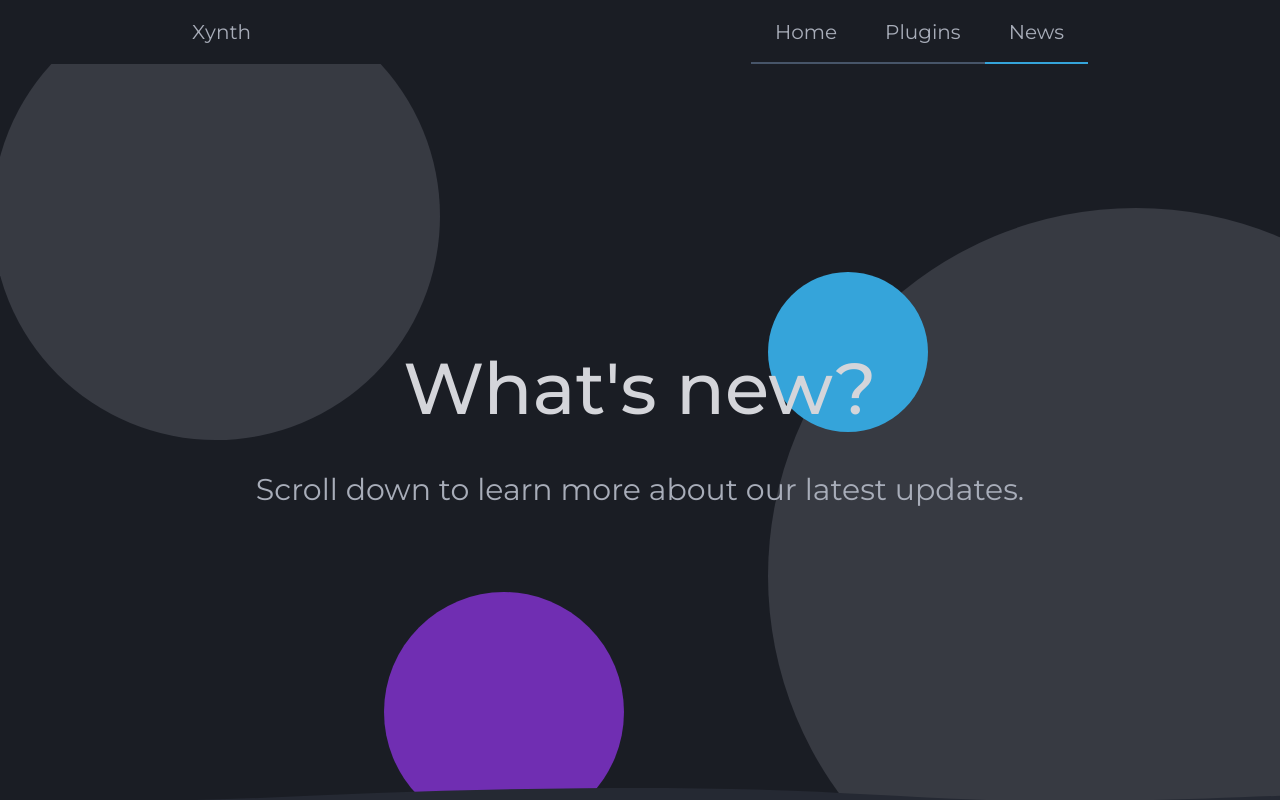
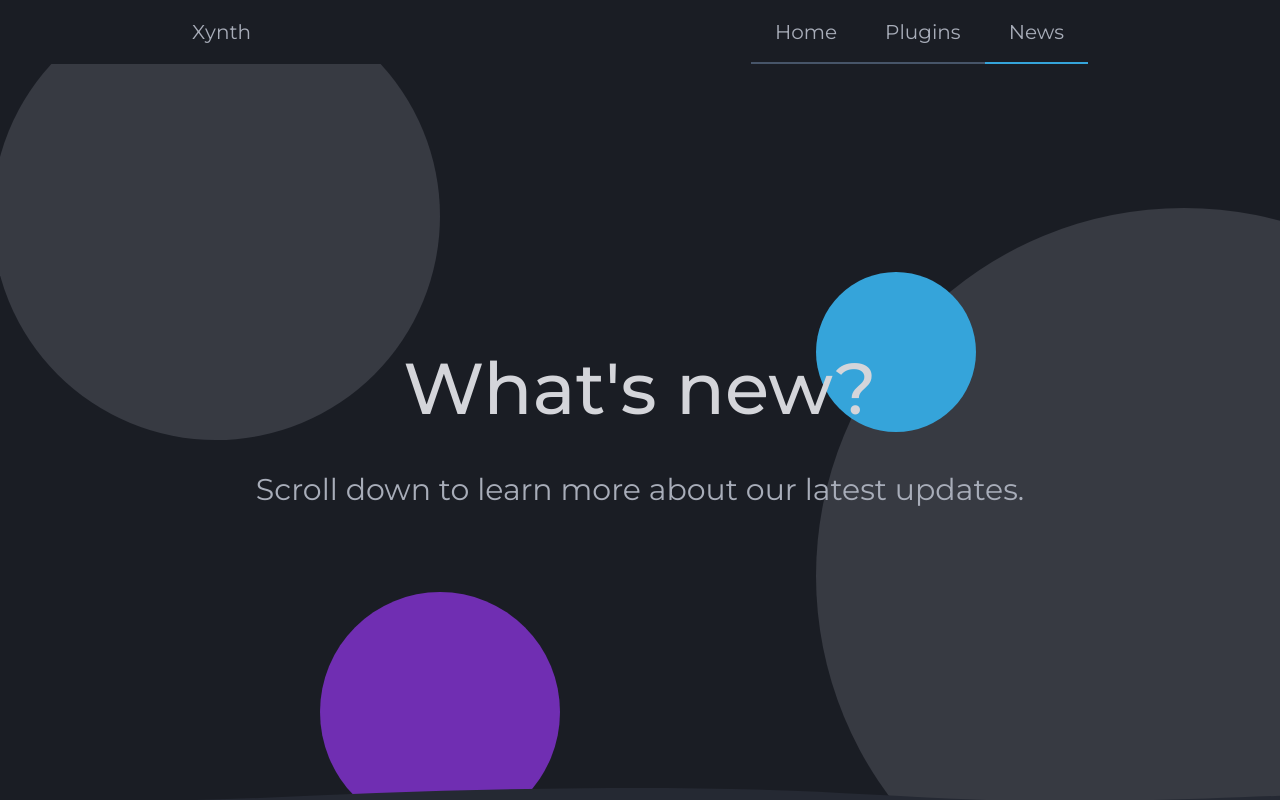
Before and after one commit to Speechrezz/xynth-1, a SvelteKit app: page /news in a window 1280 px wide. Shown: the top 800 px of the page. Built offline with nearby package versions, Linux system fonts and the light colour scheme.

Commit message:
Added interpolation

```diff
--- a/src/routes/news/+page.svelte
+++ b/src/routes/news/+page.svelte
@@ -21,14 +21,20 @@
       </p>
     </div>
     <div class="absolute hidden xl:block w-full overflow-clip -z-20">
-      <div class="relative bg-base-4 rounded-full   w-[28rem] h-[28rem] -top-2 -left-2"
+      <div class="relative bg-base-4 rounded-full
+        w-[28rem] h-[28rem] -top-2 -left-2 transition-all ease-out duration-300"
         style:transform="translateY({scroll * 0.1}px)" />
-      <div class="relative bg-accent-2 rounded-full w-[15rem] h-[15rem]  top-36 left-96"
+      <div class="relative bg-accent-2 rounded-full
+        w-[15rem] h-[15rem]  top-36 left-80 transition-all ease-out duration-300"
         style:transform="translateY({scroll * -0.15}px)" />
 
-      <div class="relative bg-accent-1 rounded-full w-[10rem] h-[10rem] bottom-[26rem] left-[calc(100vw-32rem)] z-10"
+      <div class="relative bg-accent-1 rounded-full
+        w-[10rem] h-[10rem] bottom-[26rem] left-[calc(100vw-29rem)] z-10
+        transition-all ease-out duration-300"
         style:transform="translateY({scroll * -0.18}px)" />
-      <div class="relative bg-base-4 rounded-full   w-[46rem] h-[46rem] bottom-[40rem] left-[calc(100vw-32rem)]"
+      <div class="relative bg-base-4 rounded-full
+        w-[46rem] h-[46rem] bottom-[40rem] left-[calc(100vw-29rem)]
+        transition-all ease-out duration-300"
         style:transform="translateY({scroll * 0.2}px)"/>
     </div>
   </div>
```
